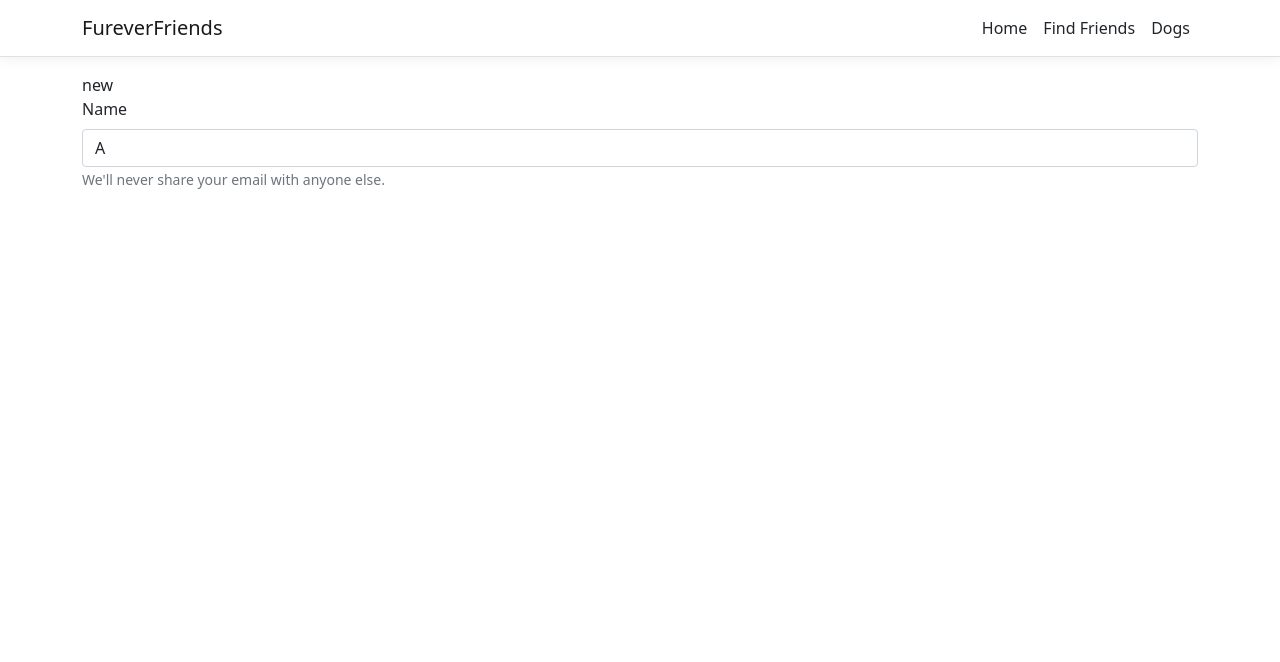
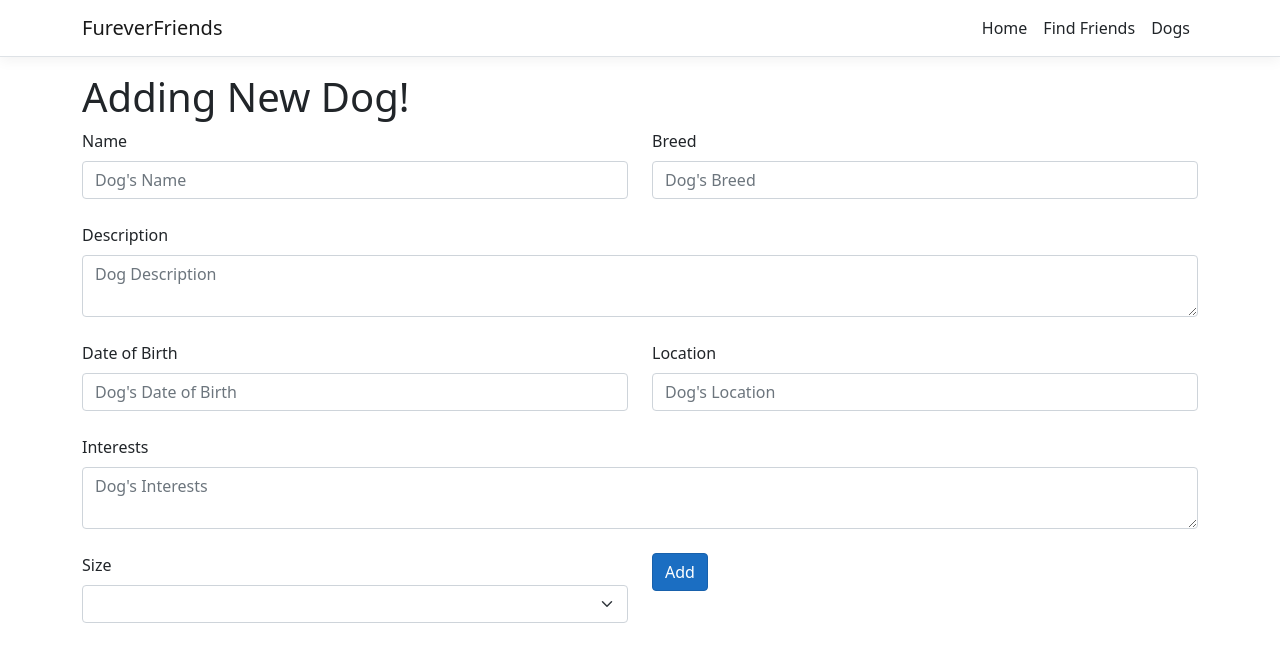
Before and after one commit to arwyckoff/FureverFriends, an Angular app in the folder ClientApp/: page /dogs in a window 1280 px wide. Both pictures are taken after a click on the button "Add Dog". Shown: the top 662 px of the page. Built offline with nearby package versions, Linux system fonts and the light colour scheme; no server answers.

Commit message:
Adding Changes for Adding/Editing puppers

```diff
--- a/ClientApp/src/app/dog-crud/dog-create-edit-page/dogs-create-edit-page.component.html
+++ b/ClientApp/src/app/dog-crud/dog-create-edit-page/dogs-create-edit-page.component.html
@@ -1,7 +1,52 @@
-{{ dogId }}
+<h1>{{ header }}</h1>
 
-<div [formGroup]="formGroup">
-  <label for="exampleInputEmail1" class="form-label">Name</label>
-  <input type="email" class="form-control" id="exampleInputEmail1" aria-describedby="emailHelp" formControlName="name">
-  <small id="emailHelp" class="form-text text-muted">We'll never share your email with anyone else.</small>
+<div *ngIf="formGroup" [formGroup]="formGroup">
+  <div class="row">
+    <div class="col">
+      <label for="name" class="form-label">Name</label>
+      <input type="text" class="form-control" id="name" formControlName="name" placeholder="Dog's Name">
+    </div>
+    <div class="col">
+      <label for="breed" class="form-label">Breed</label>
+      <input type="text" class="form-control" id="breed" formControlName="breed" placeholder="Dog's Breed">
+    </div>
+  </div>
+  <br />
+  <div>
+    <label for="description" class="form-label">Description</label>
+    <textarea type="text" class="form-control" id="description" formControlName="description" placeholder="Dog Description"></textarea>
+  </div>
+  <br />
+  <div class="row">
+    <div class="col">
+      <label for="dob" class="form-label">Date of Birth</label>
+      <input type="text" class="form-control" id="dob" formControlName="dob" placeholder="Dog's Date of Birth">
+    </div>
+    <div class="col">
+      <label for="location" class="form-label">Location</label>
+      <input type="text" class="form-control" id="location" formControlName="location" placeholder="Dog's Location">
+    </div>
+  </div>
+  <br />
+  <div>
+    <label for="interests" class="form-label">Interests</label>
+    <textarea type="text" class="form-control" id="interests" formControlName="interests" placeholder="Dog's Interests"></textarea>
+  </div>
+  <br />
+  <div class="row">
+    <div class="col">
+      <label for="size" class="form-label">Size</label>
+      <select class="form-control form-select" id="size" formControlName="size">
+        <option>Extra Small</option>
+        <option>Small</option>
+        <option>Medium</option>
+        <option>Large</option>
+        <option>Extra Large</option>
+      </select>
+    </div>
+    <div class="col" style="position: relative;">
+      <button style="position: absolute; bottom: 0position:relative;;" (click)="handleCreateEdit(dog.id)" class="btn btn-primary">{{ buttonText }}</button>
+    </div>
+  </div>
+  <br />
 </div>
--- a/ClientApp/src/app/dog-crud/dog-create-edit-page/dogs-create-edit-page.component.ts
+++ b/ClientApp/src/app/dog-crud/dog-create-edit-page/dogs-create-edit-page.component.ts
@@ -1,6 +1,8 @@
 import { Component, OnInit } from '@angular/core';
 import { FormBuilder, FormGroup } from '@angular/forms';
 import { ActivatedRoute } from '@angular/router';
+import { Dog } from 'src/app/typings/dog.typing';
+import { DogCrudService } from '../dog-crud.service';
 
 @Component({
   selector: 'app-dogs-create-edit-page',
@@ -10,16 +12,15 @@ import { ActivatedRoute } from '@angular/router';
 export class DogCreateEditPageComponent implements OnInit {
   dogId: number|string = '';
   formGroup: FormGroup;
-  createOrEditHeader: string = '';
+  dog: Dog = null;
+  header: string = '';
+  buttonText: string = '';
 
   constructor(
     private activatedRoute: ActivatedRoute,
-    private formBuilder: FormBuilder
-  ) {
-    if (this.isNew){
-      this.createOrEditHeader = ''
-    }
-  }
+    private formBuilder: FormBuilder,
+    private dogCrudService: DogCrudService
+  ) { }
 
   get isNew () {
     return this.dogId === 'new';
@@ -28,16 +29,43 @@ export class DogCreateEditPageComponent implements OnInit {
   async ngOnInit() {
     this.dogId = this.activatedRoute.snapshot.params.id;
 
-    if (!this.isNew){
+    await this.handleFormGroup();
+  }
+
+  private async handleFormGroup() {
+    if (this.isNew) {
+      this.header = 'Adding New Dog!';
+      this.buttonText = 'Add';
+
       this.formGroup = this.formBuilder.group({
-        name: 'B',
-        breed: ''
+        name: '',
+        breed: '',
+        description: '',
+        dob: '',
+        location: '',
+        interests: '',
+        size: ''
       });
-    } else{
+    } else {
+      const dog = await this.dogCrudService.getDog(this.dogId as number);
+
+      this.header = 'Editing ' + dog.name + '!';
+      this.buttonText = 'Update';
+
       this.formGroup = this.formBuilder.group({
-        name: 'A',
-        breed: ''
+        name: dog.name,
+        breed: dog.breed,
+        description: '',
+        dob: '',
+        location: '',
+        interests: '',
+        size: ''
       });
     }
   }
+
+  handleCreateEdit (dogId: number|null) {
+    //TODO: Replace with call to endpoint
+    this.dogCrudService.getDog(1);
+  }
 }
--- a/ClientApp/src/app/dog-crud/dog-crud.resources.ts
+++ b/ClientApp/src/app/dog-crud/dog-crud.resources.ts
@@ -13,4 +13,8 @@ export class DogCrudResources {
   getDogs () {
     return this.http.get<Dog[]>('DogCrud/GetDogs').toPromise();
   }
+
+  getDog (id: number) {
+    return this.http.get<Dog>('DogCrud/GetDog?Id=' + id).toPromise();
+  }
 }
--- a/ClientApp/src/app/dog-crud/dog-crud.service.ts
+++ b/ClientApp/src/app/dog-crud/dog-crud.service.ts
@@ -24,4 +24,17 @@ export class DogCrudService {
       return [];
     }
   }
+
+  async getDog (id: number) {
+    try {
+      const data = await this.dogCrudResources.getDog(id);
+
+      return data;
+    } catch (e) {
+      console.error(e);
+
+
+      return null;
+    }
+  }
 }
```
